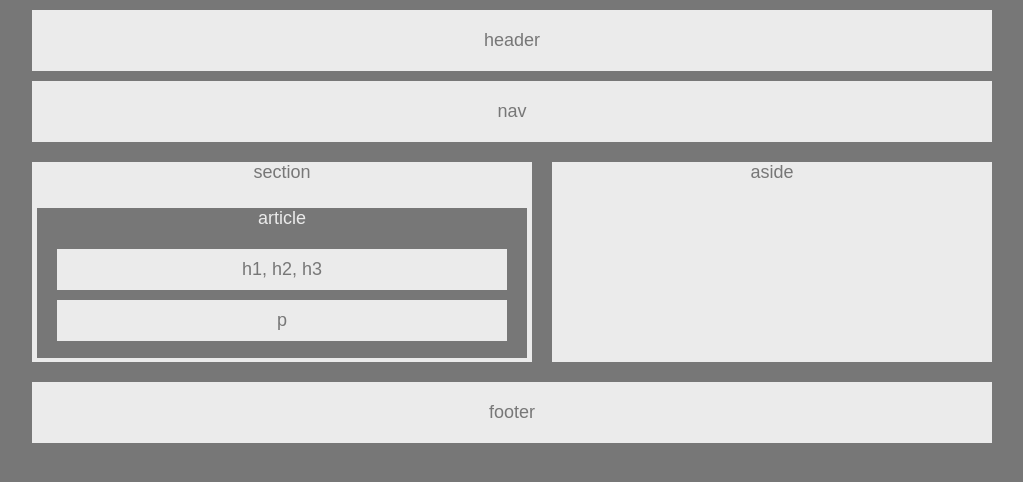
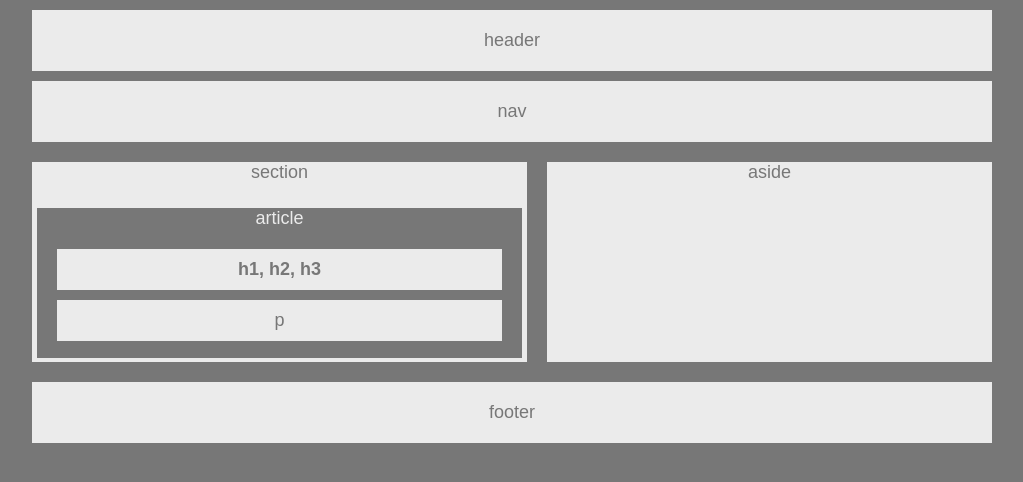
Before and after one commit to smpldvd/HW-Wireframe, a plain HTML site: page index.html in a window 1280 px wide. Shown: the whole page, without its empty margins (128-1151 px from the left). Drawn offline with Linux system fonts and the light colour scheme.

Commit message:
fixed section size

```diff
--- a/index.html
+++ b/index.html
@@ -25,7 +25,7 @@
                 article
 
                 <section id="h">
-                    h1, h2, h3
+                    <b>h1, h2, h3</b>
                 </section>
 
                 <section id="p">
--- a/style.css
+++ b/style.css
@@ -26,7 +26,7 @@ header {
 #section {
     color: #777;
     background: #ebebeb;
-    width: 500px;
+    width: 495px;
     height: 200px;
     float: left;
     margin: 10px 10px 20px 0;
@@ -35,7 +35,7 @@ header {
 #article {
     color: #ebebeb;
     background: #777;
-    width: 98%;
+    width: auto;
     height: 150px;
     margin: 5% 5px 5px 5px;
     clear: both;
@@ -59,7 +59,7 @@ header {
 
 aside {
     background: #ebebeb;
-    width: 440px;
+    width: 445px;
     height: 200px;
     float: right;
     margin-top: 10px;
```
